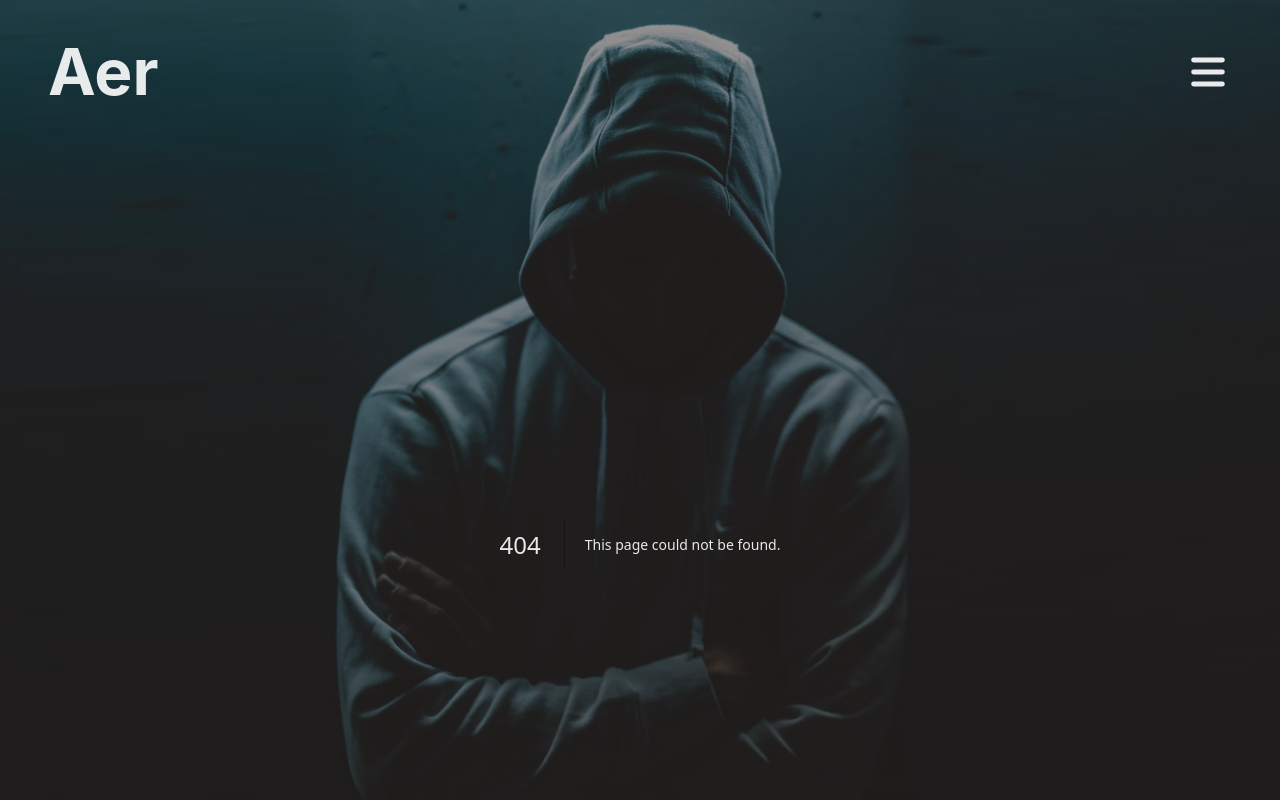
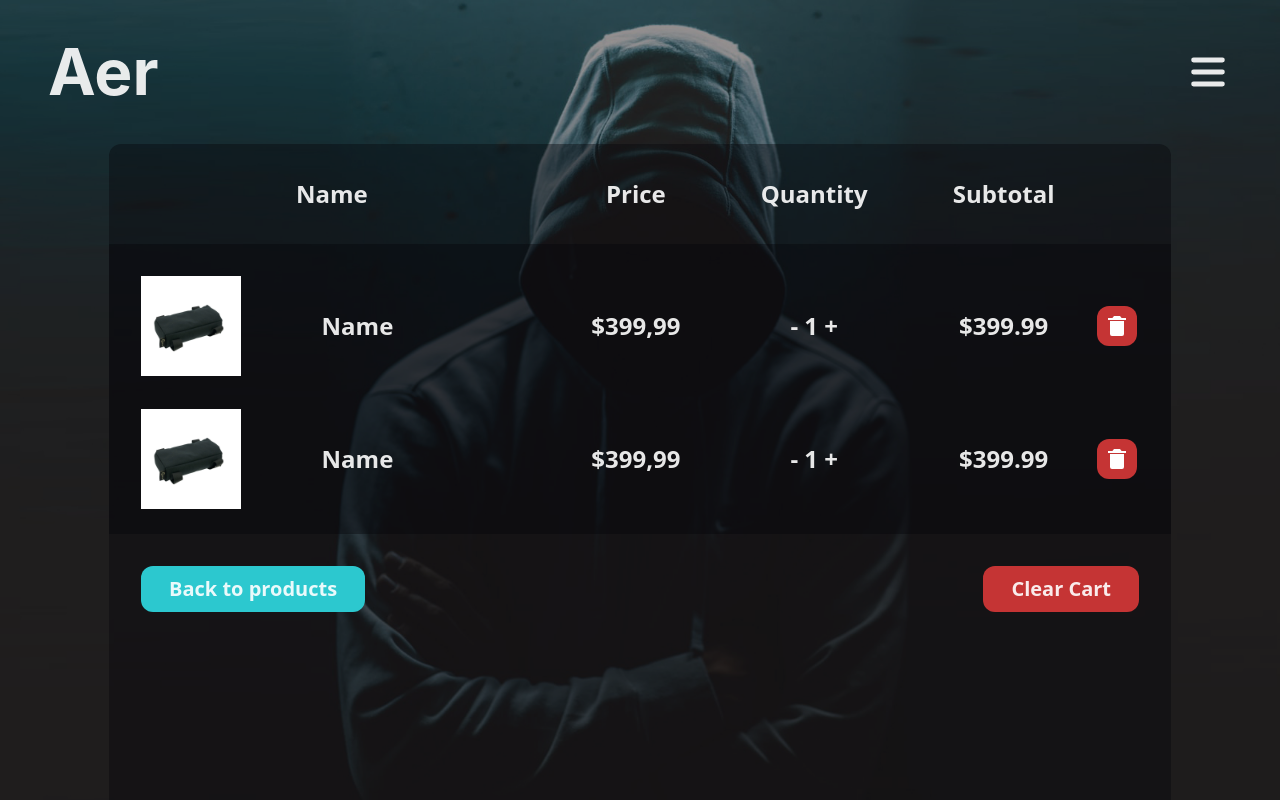
Before and after one commit to Nicitaa/22-aer, a Next.js app: page /cart in a window 1280 px wide. Before the commit this address had no page. Built offline with nearby package versions, Linux system fonts and the light colour scheme.

Commit message:
cart page

```diff
--- /dev/null
+++ b/src/components/CartItem.tsx
@@ -0,0 +1,31 @@
+import { BiSolidTrashAlt } from "react-icons/bi"
+import Image from "next/image"
+const CartItem = () => {
+  return (
+    <tr className=" text-xs tablet:text-medium">
+      <td className="pt-8 tablet:grid grid-cols-2 gap-4 items-center tablet:w-full max-w-[250px] pl-2 tablet:pl-8 ">
+        <Image
+          className="tablet:w-[100px] w-[50px]"
+          src={"/images/products/original/flat-bag-1b.webp"}
+          alt="Placeholder Image"
+          width={200}
+          height={200}
+          layout="intrinsic"
+          objectFit="cover"
+          objectPosition="center"
+        />
+        <h5 className="font-bold tablet:w-[200px] text-left tablet:text-center">Name</h5>
+      </td>
+      <td className="pt-8 font-bold text-center">$399,99</td>
+      <td className="pt-8 font-bold text-center">- 1 +</td>
+      <td className="pt-8 font-bold text-center">$399.99</td>
+      <td className="pt-8 ">
+        <button className="bg-cta-danger w-10 h-10 rounded-xl flex items-center justify-center">
+          <BiSolidTrashAlt className="text-white w-6 h-6" />
+        </button>
+      </td>
+    </tr>
+  )
+}
+
+export default CartItem
--- a/src/components/index.ts
+++ b/src/components/index.ts
@@ -17,3 +17,7 @@ import { SliderCounter } from "./SliderCounter"
 import { Slider } from "./Slider"
 
 export { SliderCounter, Slider }
+
+/* Cart Page*/
+import CartItem from "./CartItem"
+export { CartItem }
--- /dev/null
+++ b/src/pages/cart.tsx
@@ -0,0 +1,46 @@
+import Image from "next/image"
+import Link from "next/link"
+import { BiSolidTrashAlt } from "react-icons/bi"
+import { CartItem } from "~/components"
+const Cart = () => {
+  return (
+    <main className="flex h-full min-h-screen flex-col items-center">
+      <section className="mx-auto my-0 w-full max-w-[1062px] bg-secondary  tablet:px-0 rounded-t-xl">
+        <div className="tablet:max-h-[390px] max-h-[320px] overflow-y-auto scrollbar">
+          <table className=" rounded-xl w-full ">
+            <tr className="text-small tablet:text-medium font-bold">
+              <th className="py-8">Name</th>
+              <th className="py-8">Price</th>
+              <th className="py-8">Quantity</th>
+              <th className="py-8">Subtotal</th>
+            </tr>
+            <tbody className="bg-secondary">
+              <CartItem />
+              <CartItem />
+              <CartItem />
+              <CartItem />
+              <CartItem />
+              <CartItem />
+            </tbody>
+          </table>
+        </div>
+        <div className="relative w-full h-full text-xs tablet:text-small font-bold bg-secondary rounded-b-xl">
+          <Link
+            className="bg-cta top-8  w-fit rounded-xl flex items-center justify-center absolute py-2 px-7 left-8"
+            href={`products`}
+          >
+            Back to products
+          </Link>
+          <button className="bg-cta-danger  w-fit rounded-xl flex items-center justify-center absolute py-2  top-8 right-8 px-7">
+            Clear Cart
+          </button>
+          <button className="bg-cta-success  w-fit rounded-xl flex items-center justify-center absolute py-2 px-7 bottom-12 right-8">
+            Clear Cart
+          </button>
+        </div>
+      </section>
+    </main>
+  )
+}
+
+export default Cart
```
